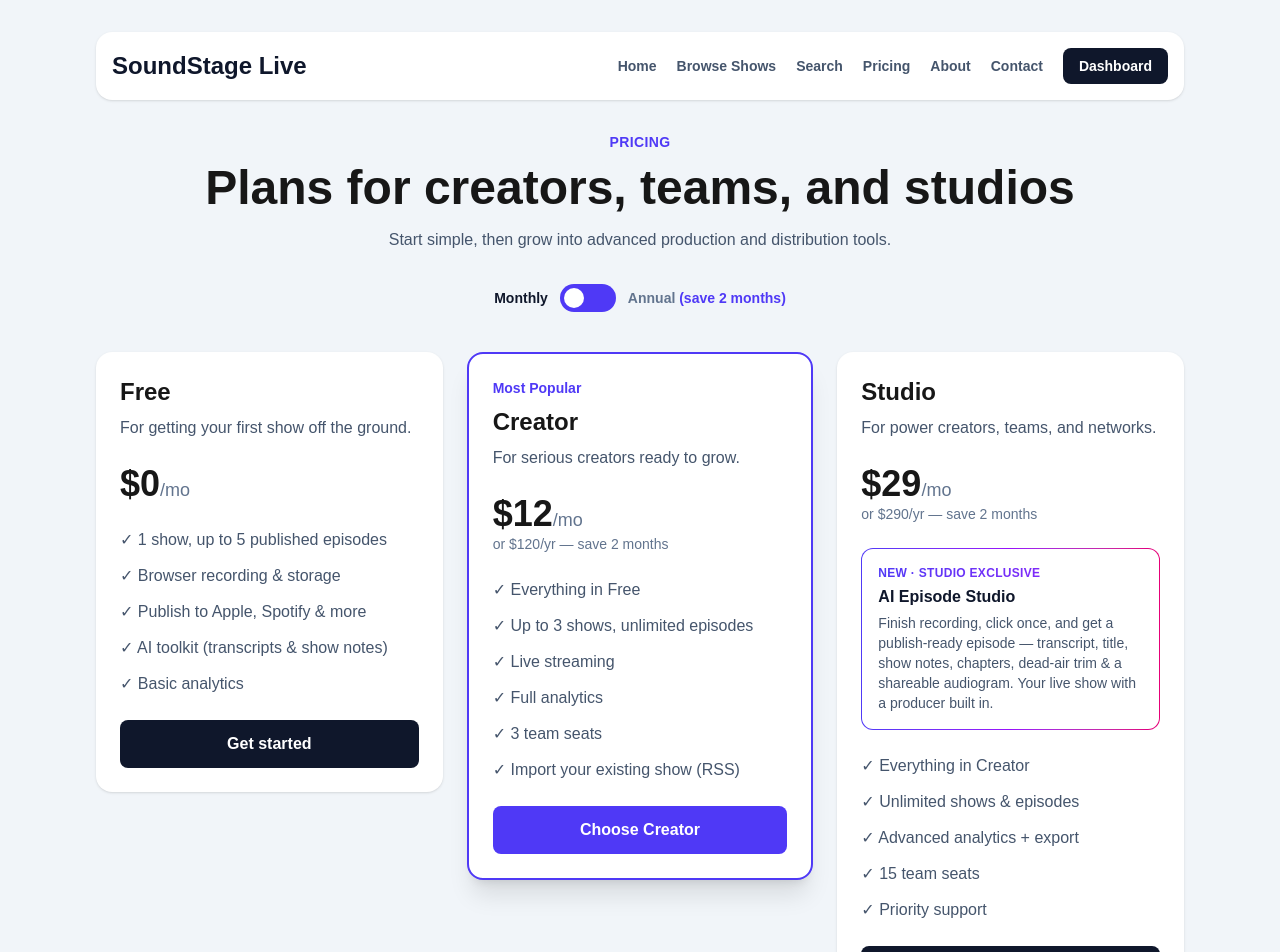
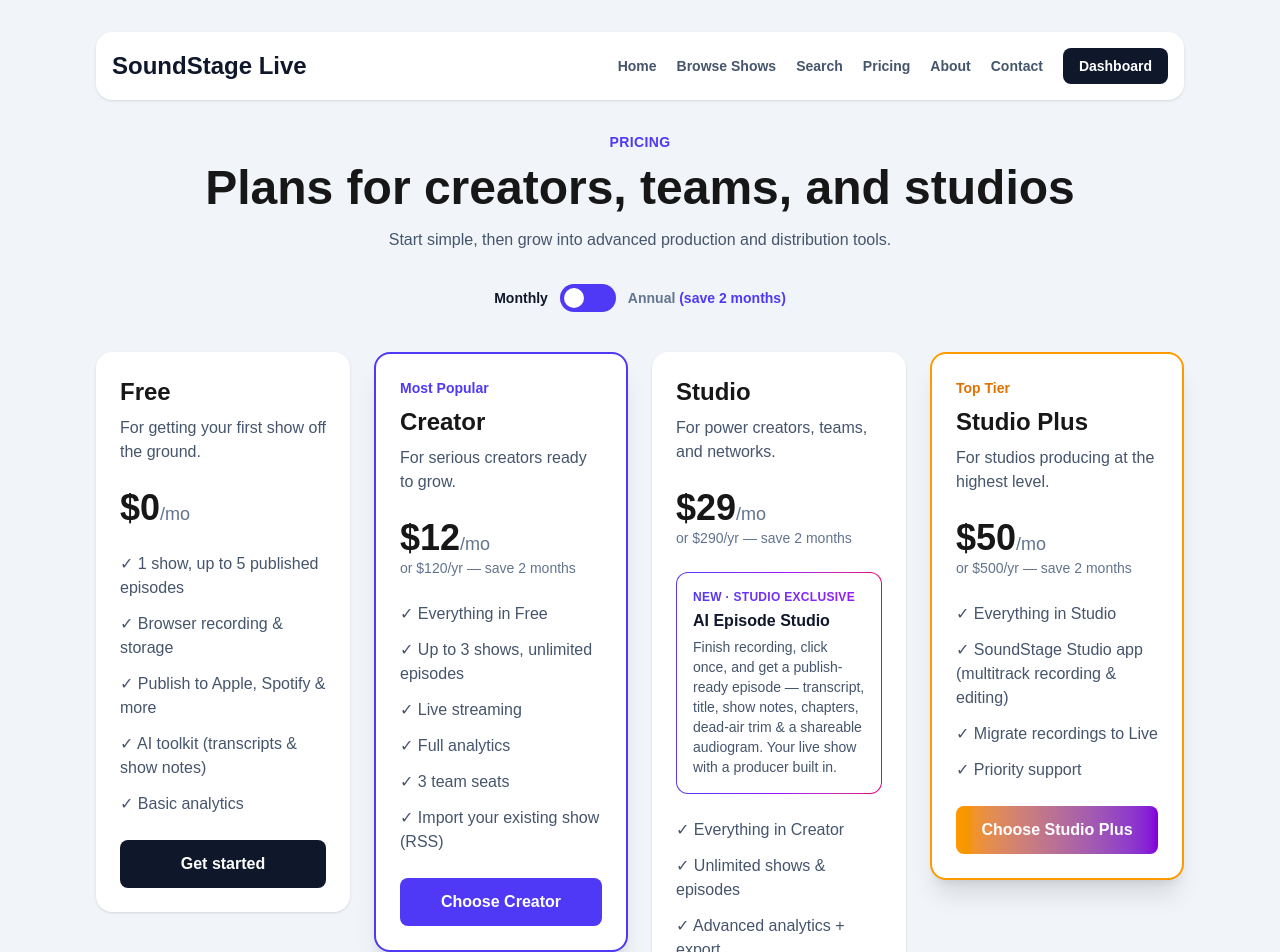
Before and after one commit to rtucker891/SoundStage-Live, a Next.js app: page /pricing in a window 1280 px wide. Shown: the top 952 px of the page. Built offline with nearby package versions, Linux system fonts and the light colour scheme; no server answers.

Commit message:
Add Studio Plus (studio_plus) subscription tier

```diff
--- a/app/api/stripe/checkout/route.ts
+++ b/app/api/stripe/checkout/route.ts
@@ -13,7 +13,7 @@ export const runtime = "nodejs";
 export const dynamic = "force-dynamic";
 
 /**
- * POST /api/stripe/checkout { plan: 'creator'|'studio', interval: 'month'|'year' }
+ * POST /api/stripe/checkout { plan: 'creator'|'studio'|'studio_plus', interval: 'month'|'year' }
  *
  * Creates a Stripe Checkout Session (subscription mode) for the signed-in user
  * and returns { url } for the client to redirect to. Reuses the user's existing
@@ -35,9 +35,9 @@ export async function POST(request: Request) {
   const body = await request.json().catch(() => ({}));
   const plan = body?.plan;
   const interval = body?.interval ?? "month";
-  if (plan !== "creator" && plan !== "studio")
+  if (plan !== "creator" && plan !== "studio" && plan !== "studio_plus")
     return NextResponse.json(
-      { error: "plan must be 'creator' or 'studio'." },
+      { error: "plan must be 'creator', 'studio', or 'studio_plus'." },
       { status: 400 }
     );
   if (interval !== "month" && interval !== "year")
--- a/app/episodes/[id]/live-studio/page.tsx
+++ b/app/episodes/[id]/live-studio/page.tsx
@@ -68,7 +68,9 @@ export default function LiveStudioPage() {
 
   const [episode, setEpisode] = useState<Episode | null>(null);
   const [loading, setLoading] = useState(true);
-  const [plan, setPlan] = useState<"free" | "studio" | null>(null);
+  const [plan, setPlan] = useState<"free" | "studio" | "studio_plus" | null>(
+    null
+  );
 
   const [generating, setGenerating] = useState(false);
   const [pkg, setPkg] = useState<EpisodePackage | null>(null);
@@ -101,7 +103,9 @@ export default function LiveStudioPage() {
         (async () => {
           try {
             const res = await fetch("/api/plan", { headers: await authHeaders() });
-            const json = (await res.json()) as { plan?: "free" | "studio" };
+            const json = (await res.json()) as {
+              plan?: "free" | "studio" | "studio_plus";
+            };
             return json.plan ?? "free";
           } catch {
             return "free" as const;
@@ -122,7 +126,7 @@ export default function LiveStudioPage() {
     load();
   }, [episodeId]);
 
-  const isStudio = plan === "studio";
+  const isStudio = plan === "studio" || plan === "studio_plus";
 
   async function handleGenerate() {
     setGenerating(true);
--- a/components/PlanBadge.tsx
+++ b/components/PlanBadge.tsx
@@ -5,6 +5,7 @@ export const PLAN_LABELS: Record<Plan, string> = {
   free: "Free",
   creator: "Creator",
   studio: "Studio",
+  studio_plus: "Studio Plus",
 };
 
 /**
@@ -19,10 +20,14 @@ export default function PlanBadge({
   plan: Plan;
   className?: string;
 }) {
-  const isPaid = plan !== "free";
-  const style = isPaid
-    ? "bg-gradient-to-r from-purple-600 to-pink-600 text-white"
-    : "bg-slate-100 text-slate-600 ring-1 ring-inset ring-slate-200";
+  // Studio Plus is the top tier — a deeper amber→purple gradient sets it apart
+  // from the standard paid (purple→pink) gradient.
+  const style =
+    plan === "studio_plus"
+      ? "bg-gradient-to-r from-amber-500 to-purple-700 text-white"
+      : plan !== "free"
+        ? "bg-gradient-to-r from-purple-600 to-pink-600 text-white"
+        : "bg-slate-100 text-slate-600 ring-1 ring-inset ring-slate-200";
 
   return (
     <span
--- a/components/pricing/PricingPlans.tsx
+++ b/components/pricing/PricingPlans.tsx
@@ -7,7 +7,7 @@ import { useRouter } from "next/navigation";
 import { supabase } from "@/lib/supabaseClient";
 
 type Interval = "month" | "year";
-type PaidPlan = "creator" | "studio";
+type PaidPlan = "creator" | "studio" | "studio_plus";
 
 /**
  * Client-side pricing cards. The monthly/annual toggle is shared across all
@@ -64,6 +64,8 @@ export default function PricingPlans() {
   const creatorUnit = annual ? "/yr" : "/mo";
   const studioPrice = annual ? "$290" : "$29";
   const studioUnit = annual ? "/yr" : "/mo";
+  const studioPlusPrice = annual ? "$500" : "$50";
+  const studioPlusUnit = annual ? "/yr" : "/mo";
 
   return (
     <>
@@ -97,7 +99,7 @@ export default function PricingPlans() {
         </span>
       </div>
 
-      <section className="mt-10 grid items-start gap-6 md:grid-cols-3">
+      <section className="mt-10 grid items-start gap-6 md:grid-cols-2 lg:grid-cols-4">
         <div className="rounded-2xl bg-white p-6 shadow">
           <h2 className="text-2xl font-bold">Free</h2>
           <p className="mt-2 text-slate-600">
@@ -204,6 +206,39 @@ export default function PricingPlans() {
             {busy === "studio" ? "Starting…" : "Choose Studio"}
           </button>
         </div>
+
+        <div className="rounded-2xl border-2 border-amber-500 bg-white p-6 shadow-xl">
+          <p className="text-sm font-semibold text-amber-600">Top Tier</p>
+          <h2 className="mt-2 text-2xl font-bold">Studio Plus</h2>
+          <p className="mt-2 text-slate-600">
+            For studios producing at the highest level.
+          </p>
+          <p className="mt-6 text-4xl font-bold">
+            {studioPlusPrice}
+            <span className="text-lg font-medium text-slate-500">
+              {studioPlusUnit}
+            </span>
+          </p>
+          <p className="text-sm text-slate-500">
+            {annual ? "$50/mo billed monthly" : "or $500/yr — save 2 months"}
+          </p>
+
+          <ul className="mt-6 space-y-3 text-slate-600">
+            <li>✓ Everything in Studio</li>
+            <li>✓ SoundStage Studio app (multitrack recording &amp; editing)</li>
+            <li>✓ Migrate recordings to Live</li>
+            <li>✓ Priority support</li>
+          </ul>
+
+          <button
+            type="button"
+            onClick={() => choosePlan("studio_plus")}
+            disabled={busy !== null}
+            className="mt-6 block w-full rounded-lg bg-gradient-to-r from-amber-500 to-purple-700 px-5 py-3 text-center font-semibold text-white disabled:opacity-60"
+          >
+            {busy === "studio_plus" ? "Starting…" : "Choose Studio Plus"}
+          </button>
+        </div>
       </section>
     </>
   );
--- a/lib/plan.ts
+++ b/lib/plan.ts
@@ -17,19 +17,24 @@
  */
 import { type SupabaseClient } from "@supabase/supabase-js";
 
-export type Plan = "free" | "creator" | "studio";
+export type Plan = "free" | "creator" | "studio" | "studio_plus";
 
 /** True if the given plan unlocks the premium AI Studio pipeline. */
 export function isStudioPlan(plan: Plan): boolean {
-  return plan === "studio";
+  return plan === "studio" || plan === "studio_plus";
 }
+
+/** Paid plans backed by a real Stripe subscription. */
+const PAID_PLANS = new Set<Plan>(["creator", "studio", "studio_plus"]);
 
 /** Subscription statuses that grant the row's paid plan. */
 const ACTIVE_STATUSES = new Set(["active", "trialing"]);
 
 /** Normalize an arbitrary stored plan string to a known Plan. */
 function normalizePlan(value: unknown): Plan {
-  return value === "studio" || value === "creator" ? value : "free";
+  return typeof value === "string" && PAID_PLANS.has(value as Plan)
+    ? (value as Plan)
+    : "free";
 }
 
 /** User ids marked Studio via env config (test/manual override, no billing). */
--- a/lib/stripe/prices.ts
+++ b/lib/stripe/prices.ts
@@ -11,7 +11,7 @@
  */
 import type { Plan } from "@/lib/plan";
 
-export type PaidPlan = "creator" | "studio";
+export type PaidPlan = "creator" | "studio" | "studio_plus";
 export type BillingInterval = "month" | "year";
 
 /** Documented test-mode price IDs (fallbacks when env overrides are absent). */
@@ -23,6 +23,12 @@ const DEFAULT_PRICE_IDS = {
   studio: {
     month: "price_1Tsl5LHGpczA907H5bOxJPlt",
     year: "price_1Tsl5LHGpczA907HTSU6MhgR",
+  },
+  // No test-mode price exists for Studio Plus; these placeholders never match a
+  // real Stripe ID, so the mapping only resolves via the env overrides below.
+  studio_plus: {
+    month: "price_studio_plus_month_unset",
+    year: "price_studio_plus_year_unset",
   },
 } as const;
 
@@ -42,6 +48,10 @@ export function priceIdFor(plan: PaidPlan, interval: BillingInterval): string {
         month: env.STRIPE_PRICE_STUDIO_MONTH,
         year: env.STRIPE_PRICE_STUDIO_YEAR,
       },
+      studio_plus: {
+        month: env.STRIPE_PRICE_STUDIO_PLUS_MONTH,
+        year: env.STRIPE_PRICE_STUDIO_PLUS_YEAR,
+      },
     };
   return overrides[plan][interval] || DEFAULT_PRICE_IDS[plan][interval];
 }
@@ -54,7 +64,7 @@ export function priceIdFor(plan: PaidPlan, interval: BillingInterval): string {
  */
 export function planForPriceId(priceId: string | null | undefined): Plan {
   if (!priceId) return "free";
-  for (const plan of ["creator", "studio"] as const) {
+  for (const plan of ["creator", "studio", "studio_plus"] as const) {
     for (const interval of ["month", "year"] as const) {
       if (priceId === priceIdFor(plan, interval)) return plan;
     }
@@ -67,7 +77,7 @@ export function intervalForPriceId(
   priceId: string | null | undefined
 ): BillingInterval | null {
   if (!priceId) return null;
-  for (const plan of ["creator", "studio"] as const) {
+  for (const plan of ["creator", "studio", "studio_plus"] as const) {
     for (const interval of ["month", "year"] as const) {
       if (priceId === priceIdFor(plan, interval)) return interval;
     }
```
Also changed, not shown: 2 other files (tests, documents, lock files or other folders).
